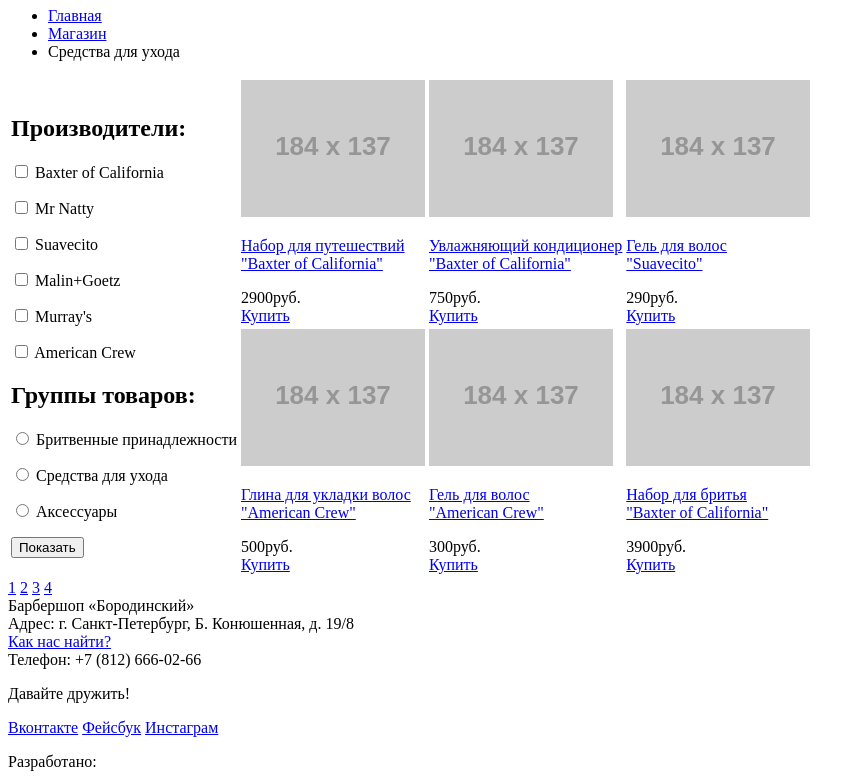
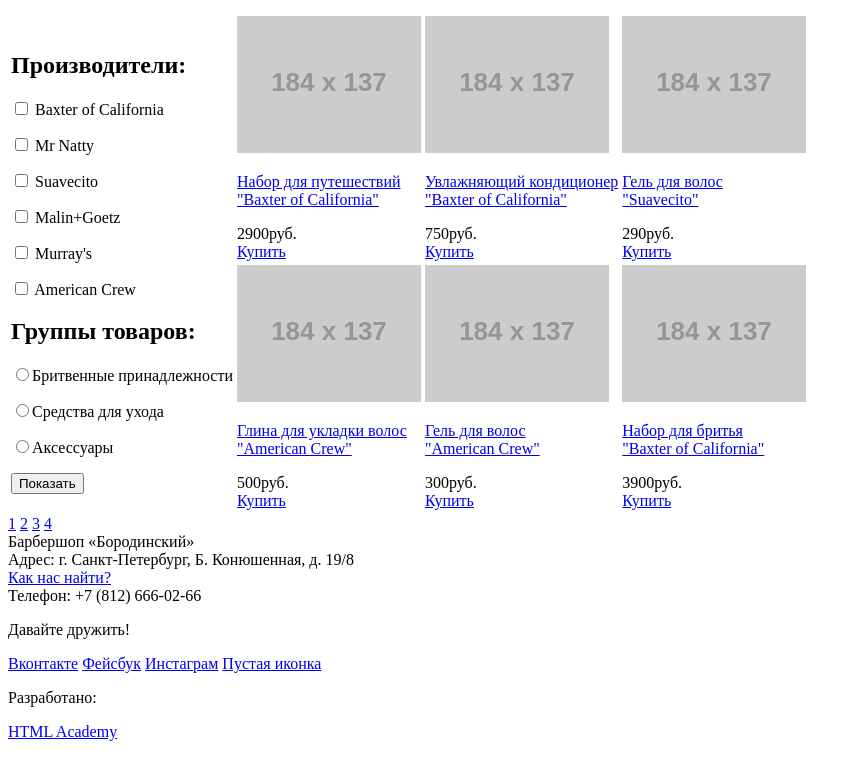
Before and after one commit to Barbarella68/194412-barbershop, a plain HTML site: page catalog.html in a window 1280 px wide. Shown: the part 267-1051 px from the top of the page, without its empty margins (0-865 px from the left). After the commit the page ends 1016 px from the top, so only its background shows below. Drawn offline with Linux system fonts and the light colour scheme; placeholder pictures from the web are drawn by us.

Commit message:
изменила разметку "левой колонки", добавила место под еще одну иконку

```diff
--- a/catalog.html
+++ b/catalog.html
@@ -7,7 +7,7 @@
   <body>
     <header class="main-header">             <!--Шапка-->
       <div class="container">
-        <nav class="main-navigation">
+        <nav class="main-navigation">        <!--навигация-->
           <ul>
             <li>
               <img src="http://placehold.it/100x50">
@@ -34,7 +34,7 @@
         </div>
       </div>
     </header>
-    <main>                             <!--Основное содержание-->
+    <main class="container-catalog>                             <!--Основное содержание-->
       <h1>Средства для ухода</h1>
       <div class="breadcrumbs">
         <ul>
@@ -46,32 +46,56 @@
     <table>
       <tr>
         <td rowspan="2">
-          <form class="leftcolumn">
+          <form action="#" method="get">       <!--левая колонка-->
             <h2>Производители:</h2>
-            <p><input type="checkbox" name="producer" id="produser-id">
-            <label for="produser-id">Baxter of California</label></p>
-            <p><input type="checkbox" name="producer" id="produser-id">
-            <label for="produser-id">Mr Natty</label></p>
-            <p><input type="checkbox" name="producer" id="produser-id">
-            <label for="produser-id">Suavecito</label></p>
-            <p><input type="checkbox" name="producer" id="produser-id">
-            <label for="produser-id">Malin+Goetz</label></p>
-            <p><input type="checkbox" name="producer" id="produser-id">
-            <label for="produser-id">Murray's</label></p>
-            <p><input type="checkbox" name="producer" id="produser-id">
-            <label for="produser-id">American Crew</label></p>
+            <p><label class=filter-produser">
+              <input type="checkbox" class="filter-produser-checkbox">
+              <span class="filter-produser-text">Baxter of California</span>
+              </label>
+            </p>
+            <p><label class=filter-producer">
+              <input type="checkbox" class="filter-producer-checkbox">
+              <span class="filter-producer-text">Mr Natty</span>
+              </label>
+            <br>
+            <p><label class=filter-producer">
+              <input type="checkbox" class="filter-producer-checkbox">
+              <span class="filter-producer-text">Suavecito</span>
+              </label>
+            </p>
+            <p><label class=filter-producer">
+              <input type="checkbox" class="filter-producer-checkbox">
+              <span class="filter-producer-text">Malin+Goetz</span>
+              </label>
+            </p>
+            <p><label class=filter-producer">
+              <input type="checkbox" class="filter-producer-checkbox">
+              <span class="filter-producer-text">Murray's</span>
+              </label>
+            </p>
+            <p><label class=filter-producer">
+              <input type="checkbox" class="filter-producer-checkbox">
+              <span class="filter-producer-text">American Crew</span>
+              </label>
+            </p>
             <h2>Группы товаров:</h2>
-            <p><input type="radio" name="productgroups" id="productgroups-id">
-            <label for="productgroups-id">Бритвенные принадлежности</label></p>
-            <p><input type="radio" name="productgroups" id="productgroups-id">
-            <label for="productgroups-id">Средства для ухода</label></p>
-            <p><input type="radio" name="productgroups" id="productgroups-id">
-            <label for="productgroups-id">Аксессуары</label></p>
+            <p><label class="filter-item">
+              <input type="radio" name="filter-radio" value="1">Бритвенные принадлежности
+              </label>
+            </p>
+            <p><label class="filter-item">
+              <input type="radio" name="filter-radio" value="2">Средства для ухода
+              </label>
+            </p>
+            <p><label class="filter-item">
+              <input type="radio" name="filter-radio" value="3">Аксессуары
+              </label>
+            </p>
             <button type="submit" class="btnshow">Показать</button>
           </form>
         </td>
         <td>
-          <div class="item-cell">
+          <div class="item-cell">                            <!--описание товара-->
             <a href="catalog-item.html" target="blank">
               <img src="http://placehold.it/184x137" alt="нет картинки"></a>
             <p><a href="catalog-item.html" target="blank">Набор для путешествий<br>
@@ -80,56 +104,73 @@
             <div class="btnbuy">
               <a class="buy" href="#">Купить</a>
             </div>
+          </div>
         </td>
-        <td><div class="item-cell">
-            <a href="catalog-item.html" target="blank">
+        <td>
+          <div class="item-cell">
+            <a href="#">
               <img src="http://placehold.it/184x137" alt="нет картинки"></a>
-            <p><a href="catalog-item.html" target="blank">Увлажняющий кондиционер<br>
+            <p><a href="#">Увлажняющий кондиционер<br>
             "Baxter of California"</a></p>
             <div class="item-price">750руб.</div>
             <div class="btnbuy">
               <a class="buy" href="#">Купить</a>
-          </div></td>
-        <td><div class="item-cell">
-            <a href="catalog-item.html" target="blank">
+            </div>
+          </div>
+        </td>
+        <td>
+          <div class="item-cell">
+            <a href="#">
               <img src="http://placehold.it/184x137" alt="нет картинки"></a>
-            <p><a href="catalog-item.html" target="blank">Гель для волос<br>
+            <p><a href="#">Гель для волос<br>
             "Suavecito"</a></p>
             <div class="item-price">290руб.</div>
             <div class="btnbuy">
               <a class="buy" href="#">Купить</a>
-          </div></td>
+            </div>
+          </div>
+        </td>
       </tr>
       <tr>
-        <td><div class="item-cell">
-            <a href="catalog-item.html" target="blank">
+        <td>
+          <div class="item-cell">
+            <a href="#">
               <img src="http://placehold.it/184x137" alt="нет картинки"></a>
-            <p><a href="catalog-item.html" target="blank">Глина для укладки волос<br>
+            <p><a href="#">Глина для укладки волос<br>
             "American Crew"</a></p>
             <div class="item-price">500руб.</div>
             <div class="btnbuy">
               <a class="buy" href="#">Купить</a>
-          </div></td>
-        <td><div class="item-cell">
-            <a href="catalog-item.html" target="blank">
+            </div>
+          </div>
+        </td>
+        <td>
+          <div class="item-cell">
+            <a href="#">
               <img src="http://placehold.it/184x137" alt="нет картинки"></a>
-            <p><a href="catalog-item.html" target="blank">Гель для волос<br>
+            <p><a href="#">Гель для волос<br>
             "American Crew"</a></p>
             <div class="item-price">300руб.</div>
             <div class="btnbuy">
               <a class="buy" href="#">Купить</a>
-          </div></td>
-        <td><div class="item-cell">
-            <a href="catalog-item.html" target="blank">
+            </div>
+          </div>
+        </td>
+        <td>
+          <div class="item-cell">
+            <a href="#">
               <img src="http://placehold.it/184x137" alt="нет картинки"></a>
-            <p><a href="catalog-item.html" target="blank">Набор для бритья<br>
+            <p><a href="#">Набор для бритья<br>
             "Baxter of California"<a></p>
             <div class="item-price">3900руб.</div>
             <div class="btnbuy">
               <a class="buy" href="#">Купить</a></td>
+            <div>
+          </div>
+        </td>
       <tr>
     </table>
-    <div class="pageswitch">
+    <div class="pageswitch">            <!--переключатель страниц-->
       <a href="#">1</a>
       <a href="#">2</a>
       <a href="#">3</a>
@@ -149,6 +190,7 @@
           <a class="social-btn social-btn-vk" href="#">Вконтакте</a>
           <a class="social-btn social-btn-fb" href="#">Фейсбук</a>
           <a class="social-btn social-btn-inst" href="#">Инстаграм</a>
+          <a class="social-btn social-btn-icon" href="#">Пустая иконка</a>    <!--еще одна иконка-->
         </section>
         <section class="footer-copyright">
           <p>Разработано:</p>
```
Lines whose indentation alone changed are shown as unchanged.
